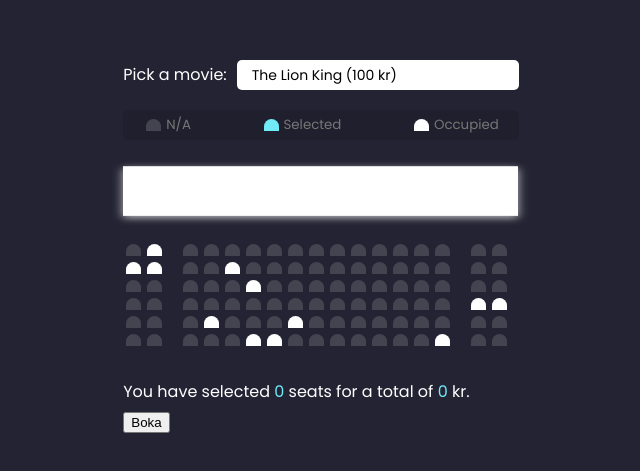
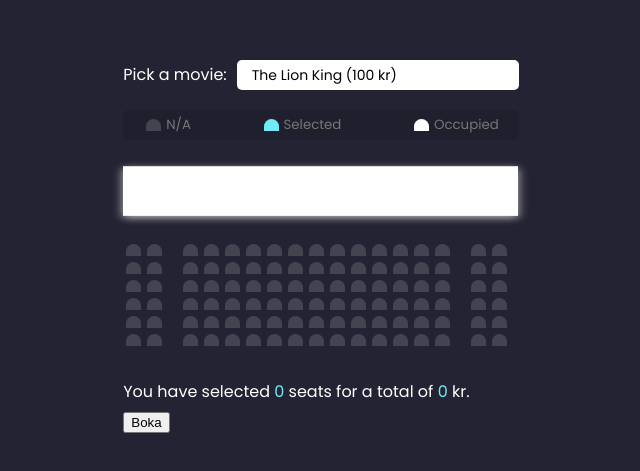
Before and after one commit to MayAdnan/MovieBooking, a React (Vite) app: page / in a window 1280 px wide. Shown: the part 163-634 px from the top of the page, without its empty margins (319-959 px from the left). Built offline with nearby package versions, Linux system fonts and the light colour scheme; data requests are answered from the project's data file.

Commit message:
New update for the seats

```diff
--- a/db.json
+++ b/db.json
@@ -151,6 +151,22 @@
       "name": "Daniel",
       "phone": "32147",
       "totalPrice": 200
+    },
+    {
+      "id": "9fc8",
+      "movie": {
+        "Title": "Tenet",
+        "Year": "2020",
+        "Price": 110,
+        "Poster": "https://m.media-amazon.com/images/M/MV5BM2I0MDlmODQtNTM1NC00ZmM2LWE4ZGUtMDYxNjMxZTAzMzkwXkE@._V1_SX300.jpg"
+      },
+      "seats": [
+        "2-8",
+        "2-9"
+      ],
+      "name": "Daniel",
+      "phone": "32147",
+      "totalPrice": 220
     }
   ]
 }
--- a/src/Component/Booking.jsx
+++ b/src/Component/Booking.jsx
@@ -6,7 +6,7 @@ export const Booking = () => {
   const [movies, setMovies] = useState([]);
   const [selectedMovie, setSelectedMovie] = useState(null);
   const [selectedSeats, setSelectedSeats] = useState([]);
-  const [occupiedSeats, setOccupiedSeats] = useState(['0-1', '1-1','1-0','1-4', '2-5', '3-15','3-16', '4-7', '4-3', '5-6', '5-5', '5-14']);
+  const [occupiedSeats, setOccupiedSeats] = useState([]);
   const [loading, setLoading] = useState(true);
   const [showForm, setShowForm] = useState(false);
   const [formData, setFormData] = useState({ name: '', phone: '' });
@@ -36,7 +36,7 @@ export const Booking = () => {
     const movie = movies.find((m) => m.Title === selectedTitle);
     setSelectedMovie(movie);
     setSelectedSeats([]);
-    setOccupiedSeats(['0-1', '1-1','1-0','1-4', '2-5', '3-15','3-16', '4-7', '4-3', '5-6', '5-5', '5-14']);
+    setOccupiedSeats([]);
 
     try {
       const response = await axios.get(`http://localhost:5000/bookings?movie.Title=${selectedTitle}`);
```
